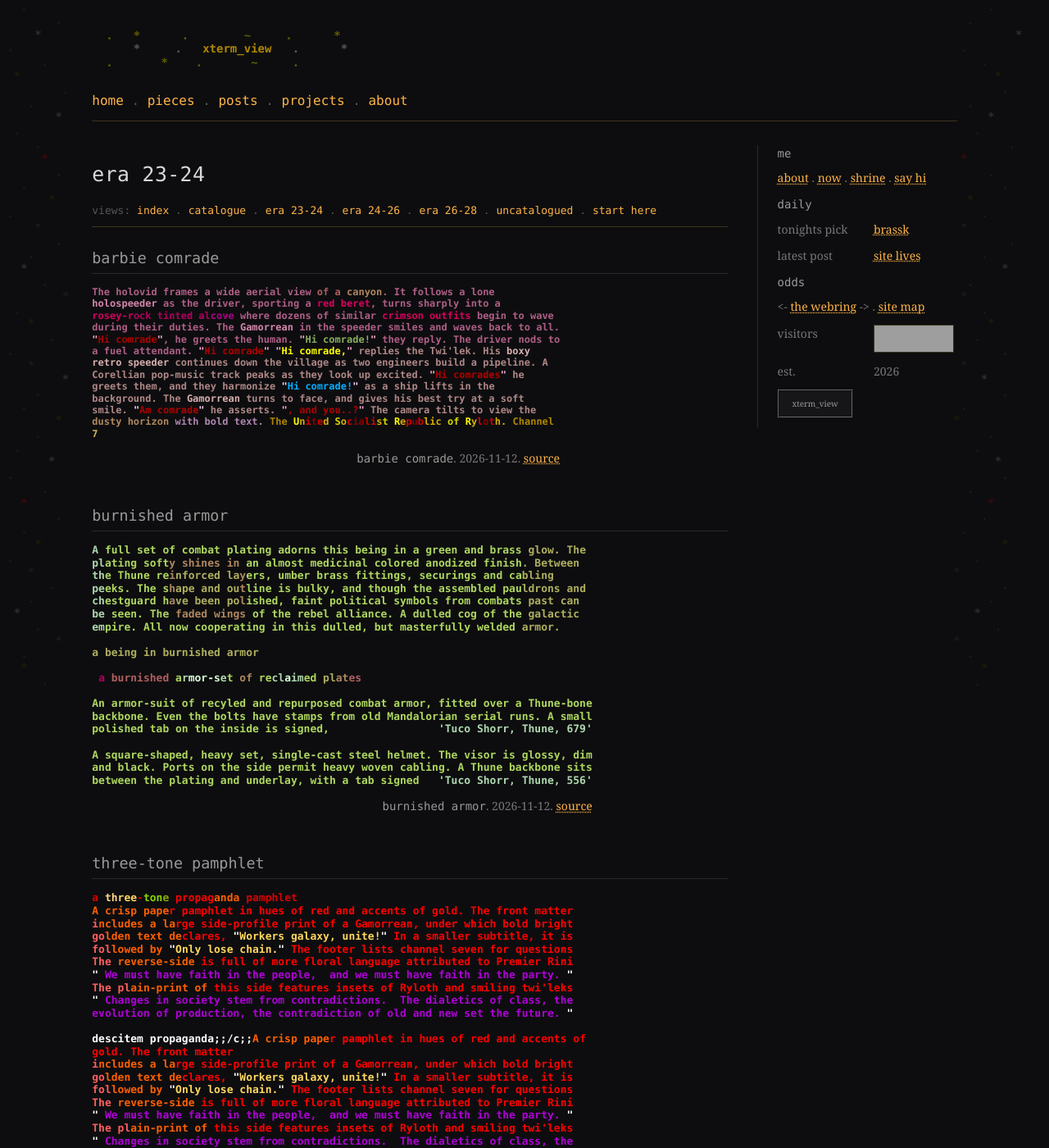
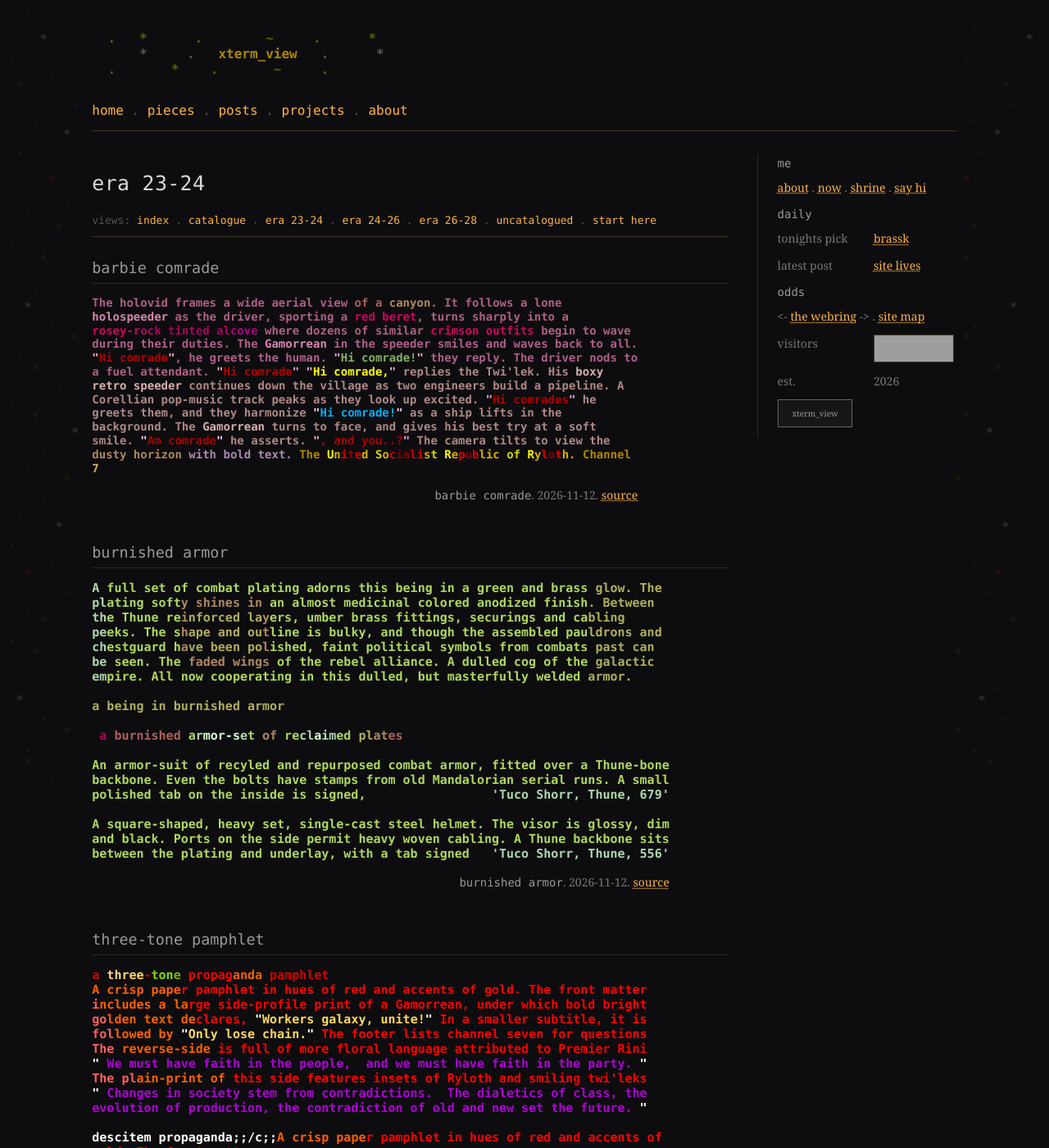
Before and after one commit to jf-atray/jf-atray.github.io, a Jekyll site: the page built from pieces/era-23-24.md, in a window 1280 px wide and 1400 px high. Shown: the whole window at 82% size. Built offline with Jekyll 4.4.1, drawn with Linux system fonts in a browser that asks for light colours; grey boxes are pictures that could not be loaded.

Commit message:
art wont go under 14px
Generated with [Devin](https://devin.ai)

Co-Authored-By: Devin <158243242+devin-ai-integration[bot]@users.noreply.github.com>

```diff
--- a/assets/site.css
+++ b/assets/site.css
@@ -140,15 +140,16 @@ p.crumb a { color: var(--dimmer); text-decoration: none; }
 p.crumb a:hover { color: var(--amber); text-decoration: underline; }
 
 pre.xterm {
-  font: 14px/1.2 ui-monospace, "Cascadia Mono", Consolas, monospace;
+  font: 16px/1.2 ui-monospace, "Cascadia Mono", Consolas, monospace;
   overflow-x: clip; /* no scrollbars, ever. width classes fit first */
 }
-/* font steps down for wide pieces so they never need the clip */
-pre.xterm.w-m { font-size: 13px; }
-pre.xterm.w-l { font-size: 12px; }
+/* font steps down for wide pieces so they never need the clip.
+   14px is the floor */
+pre.xterm.w-m { font-size: 15px; }
+pre.xterm.w-l { font-size: 14px; }
 @media (max-width: 640px) {
-  pre.xterm.w-m { font-size: 11px; }
-  pre.xterm.w-l { font-size: 9px; }
+  pre.xterm.w-m { font-size: 13px; }
+  pre.xterm.w-l { font-size: 11px; }
 }
 /* overdraw: inline padding paints bg past the line box,
    killing hairline stripes between backgrounded rows */
```
